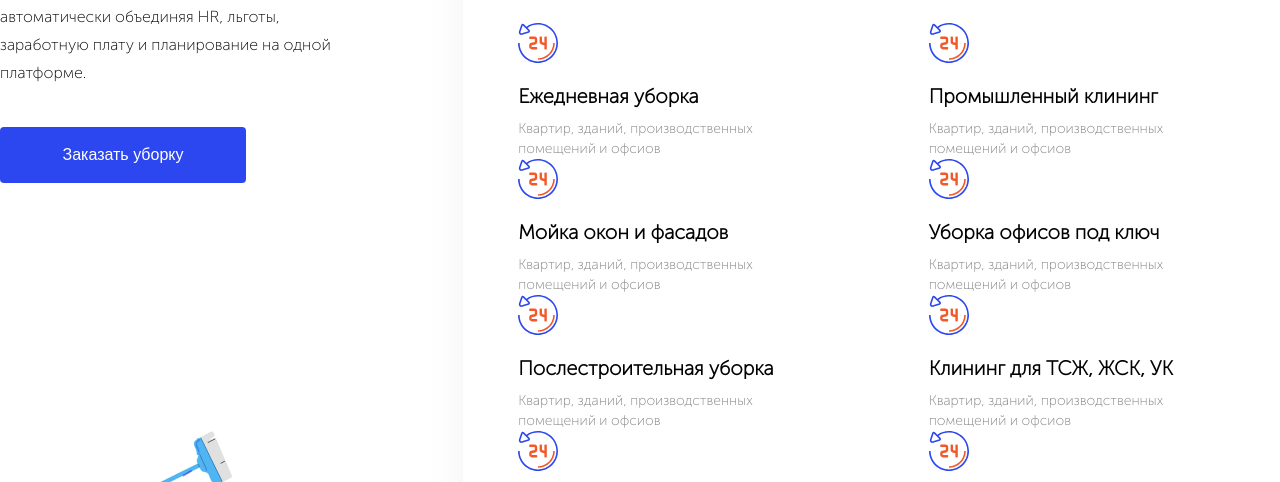
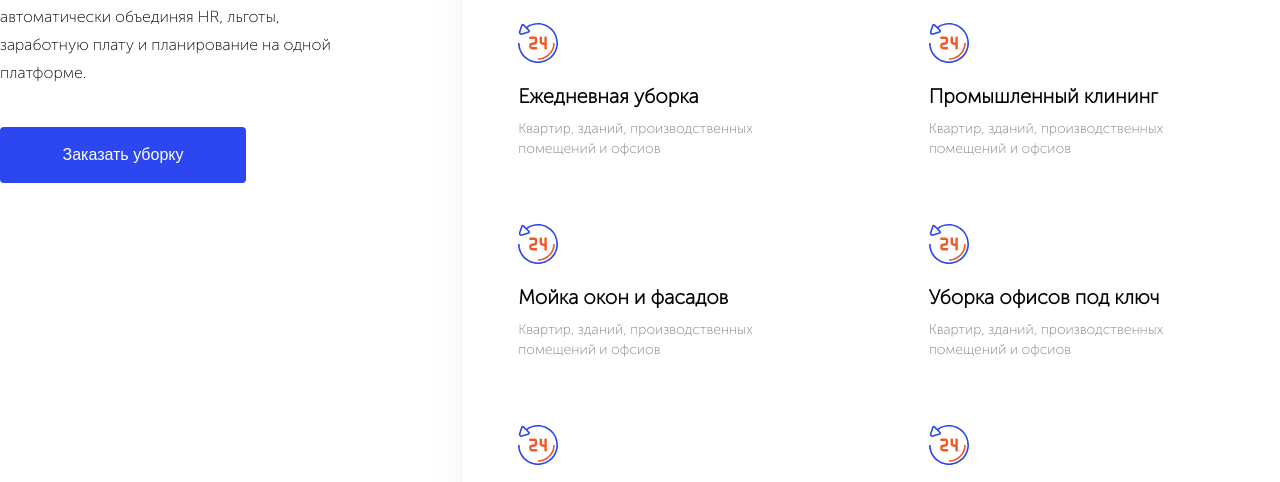
Before and after one commit to dashatityaeva/cleanup, a plain HTML site: page index.html in a window 1280 px wide. Shown: the part 267-749 px from the top of the page. Drawn offline with nearby package versions, Linux system fonts and the light colour scheme; files whose address does not match are found by name.

Commit message:
поработала со стилями

```diff
--- a/sass/blocks/_services.sass
+++ b/sass/blocks/_services.sass
@@ -44,6 +44,8 @@
     &__item
         flex-basis: 50%
         max-width: 300px
+        &:not(:nth-child(7)):not(:nth-child(8))
+            margin-bottom: 65px
     &__name
         font-size: 20px
         line-height: 26px
```
Also changed, not shown: css/style.css.
